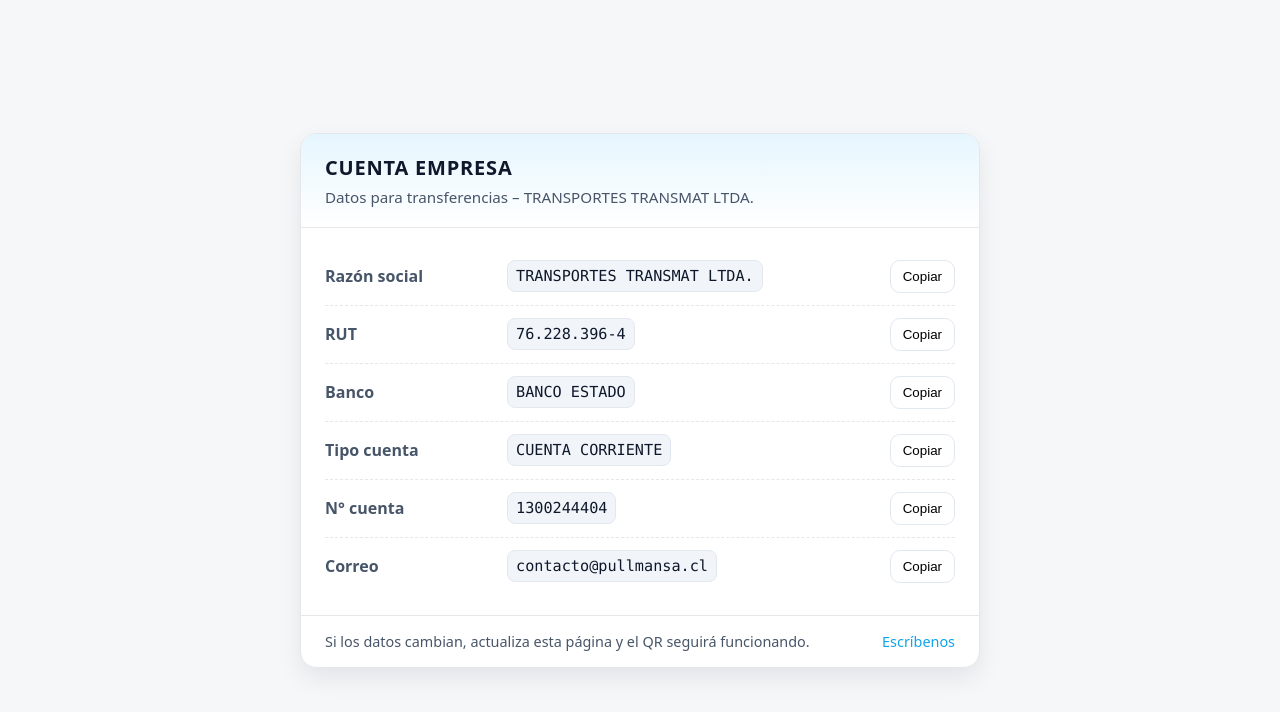
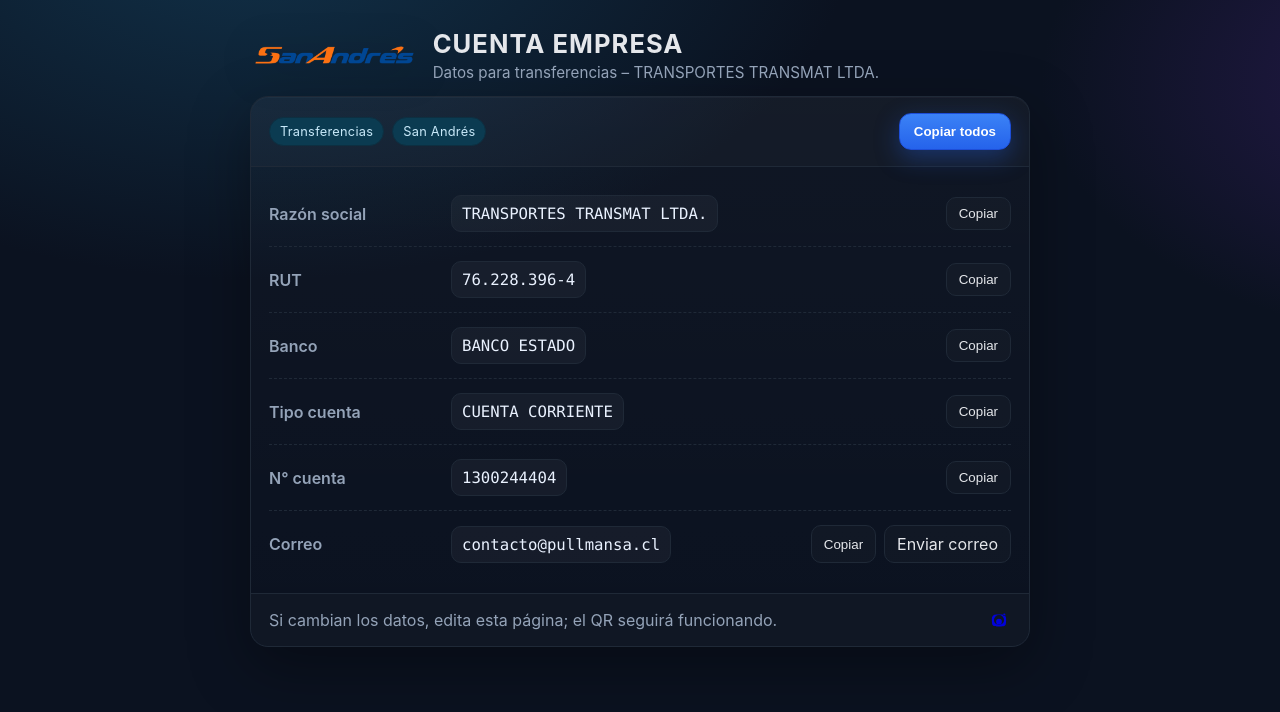
Before and after one commit to P-SAN-ANDRES/QR, a plain HTML site: page index.html in a window 1280 px wide. Drawn offline with Linux system fonts and the light colour scheme.

Commit message:
index.html

```diff
--- a/index.html
+++ b/index.html
@@ -3,134 +3,258 @@
 <head>
   <meta charset="utf-8" />
   <meta name="viewport" content="width=device-width, initial-scale=1" />
-  <title>Cuenta Empresa – TRANSPORTES TRANSMAT LTDA.</title>
-  <meta name="description" content="Datos de cuenta de TRANSPORTES TRANSMAT LTDA. para pagos y transferencias." />
+  <title>Cuenta Empresa – San Andrés</title>
+  <meta name="description" content="Datos para transferencias de TRANSPORTES TRANSMAT LTDA. (San Andrés)." />
   <style>
     :root {
-      --bg: #f6f7f9;
-      --card: #ffffff;
-      --text: #0f172a;
-      --muted: #475569;
-      --accent: #0ea5e9;
-      --ring: rgba(14,165,233,0.3);
-      --radius: 16px;
+      --bg: #0b1220;         /* fondo oscuro elegante */
+      --card: #0f172a;       /* panel */
+      --text: #e5e7eb;       /* texto principal */
+      --muted: #94a3b8;      /* texto secundario */
+      --accent: #0ea5e9;     /* acento */
+      --ok: #22c55e;
+      --ring: rgba(14,165,233,.35);
+      --radius: 18px;
+      --border: #1f2937;
+      --chip: #0b3b51;
     }
     * { box-sizing: border-box; }
+    html,body { height: 100%; }
     body {
-      margin: 0; font-family: system-ui, -apple-system, Segoe UI, Roboto, Helvetica, Arial, sans-serif;
-      background: var(--bg); color: var(--text);
-      display: grid; min-height: 100dvh; place-items: center; padding: 24px;
+      margin: 0;
+      font-family: Inter, system-ui, -apple-system, Segoe UI, Roboto, Helvetica, Arial, sans-serif;
+      background: radial-gradient(1000px 600px at 20% -10%, #11324a 0%, transparent 60%),
+                  radial-gradient(900px 500px at 120% 10%, #2a1b53 0%, transparent 55%),
+                  var(--bg);
+      color: var(--text);
+      display: grid; place-items: start center;
+      padding: 28px 16px 56px;
     }
+
+    .wrap { width: 100%; max-width: 780px; }
+
+    .hero {
+      display: flex; align-items: center; gap: 14px; margin-bottom: 14px;
+    }
+    .hero img {
+      height: 46px; width: auto; display: block;
+      filter: drop-shadow(0 5px 20px rgba(0,0,0,.25));
+    }
+    h1 {
+      margin: 0; font-size: clamp(1.25rem, 2.2vw, 1.6rem); letter-spacing: .04em;
+      font-weight: 700;
+    }
+    .subtitle { margin-top: 4px; color: var(--muted); font-size: .95rem; }
+
     .card {
-      width: 100%; max-width: 680px; background: var(--card); border-radius: var(--radius);
-      box-shadow: 0 10px 25px rgba(2, 6, 23, 0.08);
-      border: 1px solid #e5e7eb; overflow: hidden;
+      background: linear-gradient(180deg, rgba(255,255,255,.02), rgba(255,255,255,.00));
+      border: 1px solid var(--border);
+      border-radius: var(--radius);
+      overflow: hidden;
+      box-shadow: 0 20px 60px rgba(0,0,0,.35), inset 0 1px 0 rgba(255,255,255,.03);
     }
-    header {
-      padding: 20px 24px; background: linear-gradient(180deg, #e6f6fe, #ffffff);
-      border-bottom: 1px solid #e5e7eb;
+
+    /* Barra de acciones */
+    .bar {
+      display: flex; align-items: center; justify-content: space-between;
+      gap: 12px; padding: 16px 18px; border-bottom: 1px solid var(--border);
+      background: rgba(255,255,255,.02);
     }
-    h1 { margin: 0; font-size: 1.25rem; letter-spacing: .04em; }
-    .subtitle { margin-top: 6px; color: var(--muted); font-size: .95rem; }
-    .content { padding: 20px 24px; }
+    .chips { display: flex; gap: 8px; flex-wrap: wrap; }
+    .chip {
+      background: var(--chip); color: #c8e9f9; border: 1px solid #0d2f41;
+      padding: 6px 10px; border-radius: 999px; font-size: .8rem; letter-spacing: .02em;
+    }
+
+    .primary {
+      padding: 10px 14px; border-radius: 12px; border: 1px solid #1d4ed8;
+      background: linear-gradient(180deg, #3b82f6, #2563eb);
+      color: white; font-weight: 600; cursor: pointer;
+      box-shadow: 0 8px 25px rgba(37,99,235,.35);
+      transition: transform .06s ease, box-shadow .2s ease;
+    }
+    .primary:hover { box-shadow: 0 10px 28px rgba(37,99,235,.45); }
+    .primary:active { transform: translateY(1px); }
+
+    .content { padding: 6px 18px 16px; }
+    .rows { margin-top: 8px; }
+
     .row {
       display: grid; grid-template-columns: 170px 1fr auto; gap: 12px; align-items: center;
-      padding: 12px 0; border-bottom: 1px dashed #e5e7eb;
+      padding: 14px 0; border-bottom: 1px dashed var(--border);
     }
     .row:last-child { border-bottom: none; }
     .label { color: var(--muted); font-weight: 600; }
+
     .value code {
-      background: #f1f5f9; padding: 6px 8px; border-radius: 8px; display: inline-block;
-      border: 1px solid #e2e8f0;
+      background: rgba(255,255,255,.04);
+      padding: 8px 10px; border-radius: 10px; display: inline-block;
+      border: 1px solid var(--border);
       font-family: ui-monospace, SFMono-Regular, Menlo, Monaco, Consolas, "Liberation Mono", "Courier New", monospace;
-      font-size: .95rem;
+      font-size: .98rem; color: #eaf2ff;
     }
-    .actions button {
-      padding: 8px 12px; border-radius: 10px; border: 1px solid #e2e8f0; cursor: pointer;
-      background: #fff; transition: transform .02s ease, box-shadow .2s ease, border-color .2s ease;
+    .actions { display: flex; gap: 8px; }
+    .ghost {
+      padding: 8px 12px; border-radius: 10px; border: 1px solid var(--border); cursor: pointer;
+      background: rgba(255,255,255,.02); color: var(--text);
+      transition: border-color .2s ease, box-shadow .2s ease, transform .06s ease;
     }
-    .actions button:hover { border-color: var(--accent); box-shadow: 0 0 0 4px var(--ring); }
-    .actions button:active { transform: scale(.98); }
+    .ghost:hover { border-color: var(--accent); box-shadow: 0 0 0 6px var(--ring); }
+    .ghost:active { transform: scale(.98); }
+
     .footer {
-      padding: 16px 24px; color: var(--muted); font-size: .9rem; border-top: 1px solid #e5e7eb;
-      display: flex; gap: 12px; flex-wrap: wrap; justify-content: space-between;
+      display: flex; align-items: center; justify-content: space-between;
+      gap: 12px; padding: 14px 18px; border-top: 1px solid var(--border);
+      background: rgba(255,255,255,.02); color: var(--muted);
+      flex-wrap: wrap;
     }
-    a { color: var(--accent); text-decoration: none; }
-    a:hover { text-decoration: underline; }
-    @media (max-width: 560px) {
-      .row { grid-template-columns: 1fr; gap: 6px; }
-      .actions { display: flex; gap: 8px; }
-      .value code { width: 100%; }
+    .links { display: flex; gap: 10px; align-items: center; }
+    .icon {
+      width: 24px; height: 24px; display: inline-block; vertical-align: middle;
+      opacity: .9; transition: opacity .15s ease, transform .06s ease;
+    }
+    .icon:hover { opacity: 1; transform: translateY(-1px); }
+
+    /* Responsive */
+    @media (max-width: 620px) {
+      .row { grid-template-columns: 1fr; gap: 8px; }
+      .label { order: 1; }
+      .value { order: 2; }
+      .actions { order: 3; }
+      .bar { flex-direction: column; align-items: flex-start; gap: 10px; }
     }
   </style>
 </head>
 <body>
-  <main class="card" role="main" aria-label="Datos bancarios de la empresa">
-    <header>
+  <div class="wrap">
+    <div class="hero">
+      <!-- Sube el archivo del logo como logo.png al repositorio -->
+      <img src="logo.png" alt="San Andrés" />
+      <div>
         <h1>CUENTA EMPRESA</h1>
         <div class="subtitle">Datos para transferencias – TRANSPORTES TRANSMAT LTDA.</div>
-    </header>
-    <section class="content">
+      </div>
+    </div>
+
+    <section class="card" aria-label="Datos bancarios de la empresa">
+      <!-- Barra superior con botón principal -->
+      <div class="bar">
+        <div class="chips" aria-hidden="true">
+          <div class="chip">Transferencias</div>
+          <div class="chip">San Andrés</div>
+        </div>
+        <button id="copy-all" class="primary" title="Copiar todos los datos">
+          Copiar todos
+        </button>
+      </div>
+
+      <!-- Contenido principal -->
+      <div class="content">
+        <div class="rows" id="data-rows">
           <div class="row">
             <div class="label">Razón social</div>
-        <div class="value"><code>TRANSPORTES TRANSMAT LTDA.</code></div>
-        <div class="actions"><button data-copy="TRANSPORTES TRANSMAT LTDA.">Copiar</button></div>
+            <div class="value"><code data-value>TRANSPORTES TRANSMAT LTDA.</code></div>
+            <div class="actions">
+              <button class="ghost" data-copy>Copiar</button>
             </div>
+          </div>
+
           <div class="row">
             <div class="label">RUT</div>
-        <div class="value"><code>76.228.396-4</code></div>
-        <div class="actions"><button data-copy="76.228.396-4">Copiar</button></div>
+            <div class="value"><code data-value>76.228.396-4</code></div>
+            <div class="actions">
+              <button class="ghost" data-copy>Copiar</button>
             </div>
+          </div>
+
           <div class="row">
             <div class="label">Banco</div>
-        <div class="value"><code>BANCO ESTADO</code></div>
-        <div class="actions"><button data-copy="BANCO ESTADO">Copiar</button></div>
+            <div class="value"><code data-value>BANCO ESTADO</code></div>
+            <div class="actions">
+              <button class="ghost" data-copy>Copiar</button>
             </div>
+          </div>
+
           <div class="row">
             <div class="label">Tipo cuenta</div>
-        <div class="value"><code>CUENTA CORRIENTE</code></div>
-        <div class="actions"><button data-copy="CUENTA CORRIENTE">Copiar</button></div>
+            <div class="value"><code data-value>CUENTA CORRIENTE</code></div>
+            <div class="actions">
+              <button class="ghost" data-copy>Copiar</button>
             </div>
+          </div>
+
           <div class="row">
             <div class="label">N° cuenta</div>
-        <div class="value"><code>1300244404</code></div>
-        <div class="actions"><button data-copy="1300244404">Copiar</button></div>
+            <div class="value"><code data-value>1300244404</code></div>
+            <div class="actions">
+              <button class="ghost" data-copy>Copiar</button>
             </div>
+          </div>
+
           <div class="row">
             <div class="label">Correo</div>
-        <div class="value"><code>contacto@pullmansa.cl</code></div>
+            <div class="value"><code data-value>contacto@pullmansa.cl</code></div>
             <div class="actions">
-          <button data-copy="contacto@pullmansa.cl">Copiar</button>
+              <button class="ghost" data-copy>Copiar</button>
+              <a class="ghost" href="mailto:contacto@pullmansa.cl" style="text-decoration:none; display:inline-flex; align-items:center;">Enviar correo</a>
+            </div>
+          </div>
+        </div>
+      </div>
+
+      <!-- Pie con redes -->
+      <div class="footer">
+        <span>Si cambian los datos, edita esta página; el QR seguirá funcionando.</span>
+        <div class="links">
+          <!-- Instagram -->
+          <a class="icon" href="https://www.instagram.com/pullmansanandres.cl?igsh=OGM1MmJvc3ExeXdu" target="_blank" rel="noopener" aria-label="Instagram San Andrés" title="Instagram San Andrés">
+            <!-- SVG del ícono de Instagram (sin librerías externas) -->
+            <svg xmlns="http://www.w3.org/2000/svg" viewBox="0 0 448 512" fill="currentColor">
+              <path d="M224,202.66A53.34,53.34,0,1,0,277.34,256,53.38,53.38,0,0,0,224,202.66Zm124.71-41a54,54,0,0,0-30.49-30.49C300,122.67,224,122.67,224,122.67s-76,0-94.22,8.49a54,54,0,0,0-30.49,30.49C90.8,160.89,90.8,224,90.8,224s0,63.11,8.49,82.33a54,54,0,0,0,30.49,30.49C148,345.33,224,345.33,224,345.33s76,0,94.22-8.49a54,54,0,0,0,30.49-30.49C357.2,287.11,357.2,224,357.2,224S357.2,160.89,348.71,161.71ZM224,318.6A94.6,94.6,0,1,1,318.6,224,94.61,94.61,0,0,1,224,318.6Zm98.44-170.5a22.09,22.09,0,1,1,22.09-22.09A22.1,22.1,0,0,1,322.44,148.1Z"/>
+            </svg>
+          </a>
         </div>
       </div>
     </section>
-    <div class="footer">
-      <span>Si los datos cambian, actualiza esta página y el QR seguirá funcionando.</span>
-      <a href="mailto:contacto@pullmansa.cl">Escríbenos</a>
   </div>
-  </main>
 
   <script>
-    // Copiar al portapapeles con feedback
-    document.querySelectorAll('button[data-copy]').forEach(btn => {
+    // Copiar por fila
+    document.querySelectorAll('[data-copy]').forEach(btn => {
       btn.addEventListener('click', async () => {
-        const text = btn.getAttribute('data-copy');
+        const valueEl = btn.closest('.row').querySelector('[data-value]');
+        const text = valueEl ? valueEl.textContent.trim() : '';
+        await copyText(text, btn);
+      });
+    });
+
+    // Copiar todos (solo valores, sin etiquetas)
+    document.getElementById('copy-all').addEventListener('click', async (e) => {
+      const values = Array.from(document.querySelectorAll('[data-value]'))
+        .map(el => el.textContent.trim());
+      const payload = values.join('\n');
+      await copyText(payload, e.currentTarget, "¡Todo copiado!");
+    });
+
+    async function copyText(text, el, okMsg = "¡Copiado!") {
       try {
         await navigator.clipboard.writeText(text);
-          const prev = btn.textContent;
-          btn.textContent = "¡Copiado!";
-          setTimeout(() => btn.textContent = prev, 1200);
       } catch {
-          // Fallback
+        // Fallback para navegadores antiguos
         const ta = document.createElement('textarea');
         ta.value = text; document.body.appendChild(ta);
         ta.select(); document.execCommand('copy'); document.body.removeChild(ta);
-          const prev = btn.textContent;
-          btn.textContent = "¡Copiado!";
-          setTimeout(() => btn.textContent = prev, 1200);
       }
-      });
-    });
+      if (el) {
+        const prev = el.textContent;
+        el.textContent = okMsg;
+        el.style.background = `linear-gradient(180deg, var(--ok), #16a34a)`;
+        setTimeout(() => {
+          el.textContent = prev;
+          el.style.background = "";
+        }, 1200);
+      }
+    }
   </script>
 </body>
 </html>
```
Lines whose indentation alone changed are shown as unchanged.
